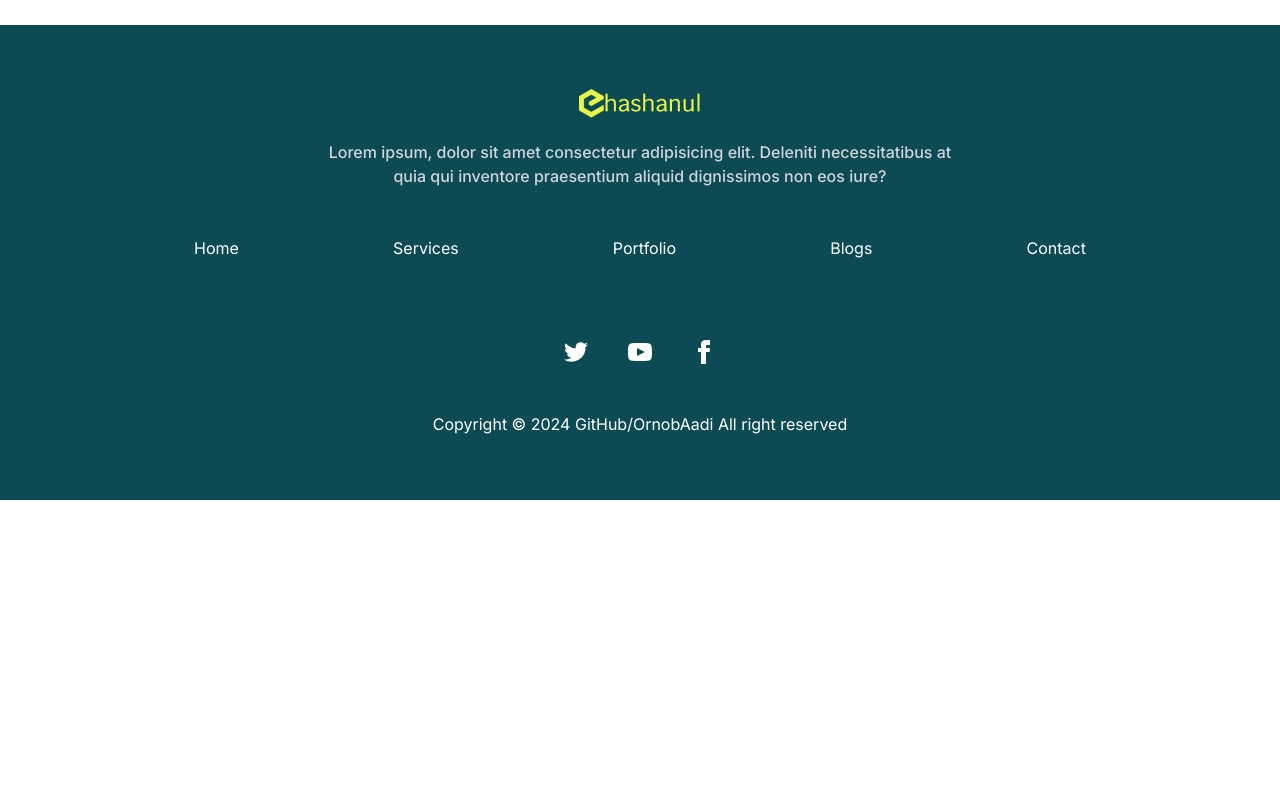
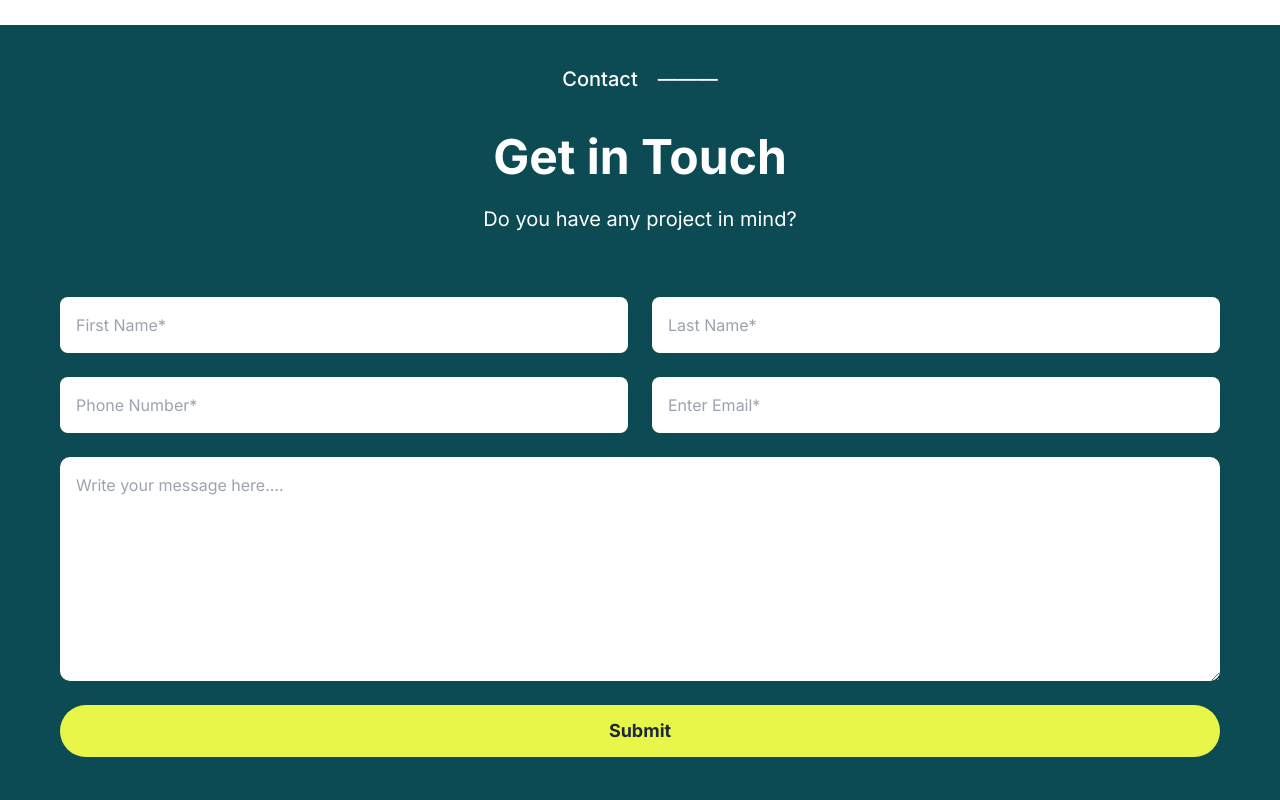
Before and after one commit to ornobaadi/Ehashanul-Portfolio, a plain HTML site: page index.html in a window 1280 px wide. Shown: the part 2640-3440 px from the top of the page. Before the commit the page ends 3140 px from the top, so only its background shows below. Drawn offline with nearby package versions, Linux system fonts and the light colour scheme.

Commit message:
Contact me

```diff
--- a/index.html
+++ b/index.html
@@ -156,8 +156,8 @@
             <h2 class="card-title">Brand Design</h2>
             <p class="pb-10">Lorem ipsum dolor sit amet consectetur adipisicing elit. Delectus.</p>
             <div class="card-actions">
-              <button class="">Read More</bu h-30
-                <path stroke-linecap="round" stroke-linejoin="round" d="M13.5 4.5 21 12m0 0-7.5 7.5M21 12H3" />
+              <button class="">Read More</bu h-30 <path stroke-linecap="round" stroke-linejoin="round"
+                  d="M13.5 4.5 21 12m0 0-7.5 7.5M21 12H3" />
                 </svg>
 
             </div>
@@ -228,6 +228,33 @@
         </div>
       </div>
     </section>
+    <!-- Contact -->
+    <section class="bg-[#0C4B54] w-full bg-no-repeat">
+      <div class="max-w-[1200px] mx-auto px-2">
+        <div class=" py-6 px-3 md:py-10">
+          <div class="space-y-4 text-center max-w-[650px] mx-auto mb-8">
+            <div class="text-center text-white">
+              <div class="max-w-7xl">
+                <p class="mb-10 text-xl font-medium">Contact<span class="pl-5">———</span></p>
+              </div>
+              <h1 class="text-4xl lg:text-5xl font-bold pb-6">Get in Touch</h1>
+              <p class="text-xl px-2 pb-8">Do you have any project in mind?</p>
+            </div>
+          </div>
+
+          <div class="grid grid-cols-1 md:grid-cols-2 gap-6">
+            <input class="p-4 rounded-lg" type="text" placeholder="First Name*">
+            <input class="p-4 rounded-lg" type="text" placeholder="Last Name*">
+            <input class="p-4 rounded-lg" type="number" placeholder="Phone Number*">
+            <input class="p-4 rounded-lg" type="email" placeholder="Enter Email*">
+            <textarea class="p-4 rounded-[10px] md:col-span-2" rows="8" type="text"
+              placeholder="Write your message here...."></textarea>
+            <button class="md:col-span-2 bg-[#E8F549] text-lg py-3 font-bold rounded-full">Submit
+            </button>
+          </div>
+        </div>
+      </div>
+    </section>
   </main>
 
   <footer class="bg-[#0C4B54]">
@@ -237,7 +264,8 @@
           <button>
             <img src="images/logo yellow.png" alt="">
           </button>
-                <p class="font-medium px-3 text-gray-300">Lorem ipsum, dolor sit amet consectetur adipisicing elit. Deleniti necessitatibus at quia qui inventore praesentium aliquid dignissimos non eos iure?</p>
+          <p class="font-medium px-3 text-gray-300">Lorem ipsum, dolor sit amet consectetur adipisicing elit. Deleniti
+            necessitatibus at quia qui inventore praesentium aliquid dignissimos non eos iure?</p>
         </div>
         <ul class="md:flex justify-evenly">
           <li class="hover:font-semibold hover:text-[#E8F549] mb-8"><a href="">Home</a></li>
@@ -248,36 +276,24 @@
         </ul>
         <div class="flex gap-10 justify-center">
           <a>
-                <svg
-                  xmlns="http://www.w3.org/2000/svg"
-                  width="24"
-                  height="24"
-                  viewBox="0 0 24 24"
-                  class="fill-current">
+            <svg xmlns="http://www.w3.org/2000/svg" width="24" height="24" viewBox="0 0 24 24" class="fill-current">
               <path
-                    d="M24 4.557c-.883.392-1.832.656-2.828.775 1.017-.609 1.798-1.574 2.165-2.724-.951.564-2.005.974-3.127 1.195-.897-.957-2.178-1.555-3.594-1.555-3.179 0-5.515 2.966-4.797 6.045-4.091-.205-7.719-2.165-10.148-5.144-1.29 2.213-.669 5.108 1.523 6.574-.806-.026-1.566-.247-2.229-.616-.054 2.281 1.581 4.415 3.949 4.89-.693.188-1.452.232-2.224.084.626 1.956 2.444 3.379 4.6 3.419-2.07 1.623-4.678 2.348-7.29 2.04 2.179 1.397 4.768 2.212 7.548 2.212 9.142 0 14.307-7.721 13.995-14.646.962-.695 1.797-1.562 2.457-2.549z"></path>
+                d="M24 4.557c-.883.392-1.832.656-2.828.775 1.017-.609 1.798-1.574 2.165-2.724-.951.564-2.005.974-3.127 1.195-.897-.957-2.178-1.555-3.594-1.555-3.179 0-5.515 2.966-4.797 6.045-4.091-.205-7.719-2.165-10.148-5.144-1.29 2.213-.669 5.108 1.523 6.574-.806-.026-1.566-.247-2.229-.616-.054 2.281 1.581 4.415 3.949 4.89-.693.188-1.452.232-2.224.084.626 1.956 2.444 3.379 4.6 3.419-2.07 1.623-4.678 2.348-7.29 2.04 2.179 1.397 4.768 2.212 7.548 2.212 9.142 0 14.307-7.721 13.995-14.646.962-.695 1.797-1.562 2.457-2.549z">
+              </path>
             </svg>
           </a>
           <a>
-                <svg
-                  xmlns="http://www.w3.org/2000/svg"
-                  width="24"
-                  height="24"
-                  viewBox="0 0 24 24"
-                  class="fill-current">
+            <svg xmlns="http://www.w3.org/2000/svg" width="24" height="24" viewBox="0 0 24 24" class="fill-current">
               <path
-                    d="M19.615 3.184c-3.604-.246-11.631-.245-15.23 0-3.897.266-4.356 2.62-4.385 8.816.029 6.185.484 8.549 4.385 8.816 3.6.245 11.626.246 15.23 0 3.897-.266 4.356-2.62 4.385-8.816-.029-6.185-.484-8.549-4.385-8.816zm-10.615 12.816v-8l8 3.993-8 4.007z"></path>
+                d="M19.615 3.184c-3.604-.246-11.631-.245-15.23 0-3.897.266-4.356 2.62-4.385 8.816.029 6.185.484 8.549 4.385 8.816 3.6.245 11.626.246 15.23 0 3.897-.266 4.356-2.62 4.385-8.816-.029-6.185-.484-8.549-4.385-8.816zm-10.615 12.816v-8l8 3.993-8 4.007z">
+              </path>
             </svg>
           </a>
           <a>
-                <svg
-                  xmlns="http://www.w3.org/2000/svg"
-                  width="24"
-                  height="24"
-                  viewBox="0 0 24 24"
-                  class="fill-current">
+            <svg xmlns="http://www.w3.org/2000/svg" width="24" height="24" viewBox="0 0 24 24" class="fill-current">
               <path
-                    d="M9 8h-3v4h3v12h5v-12h3.642l.358-4h-4v-1.667c0-.955.192-1.333 1.115-1.333h2.885v-5h-3.808c-3.596 0-5.192 1.583-5.192 4.615v3.385z"></path>
+                d="M9 8h-3v4h3v12h5v-12h3.642l.358-4h-4v-1.667c0-.955.192-1.333 1.115-1.333h2.885v-5h-3.808c-3.596 0-5.192 1.583-5.192 4.615v3.385z">
+              </path>
             </svg>
           </a>
         </div>
```
Lines whose indentation alone changed are shown as unchanged.
